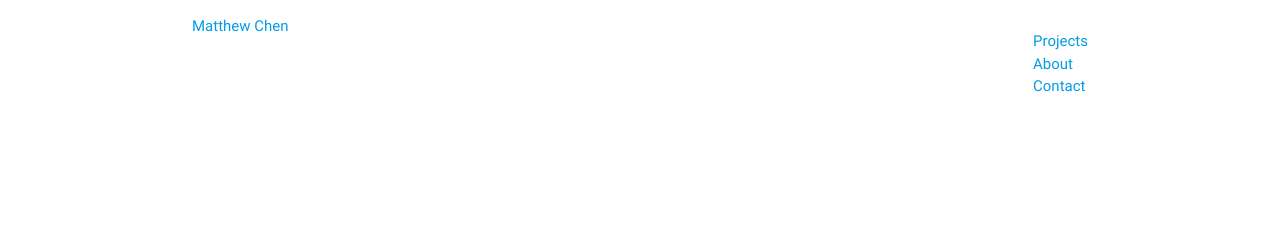
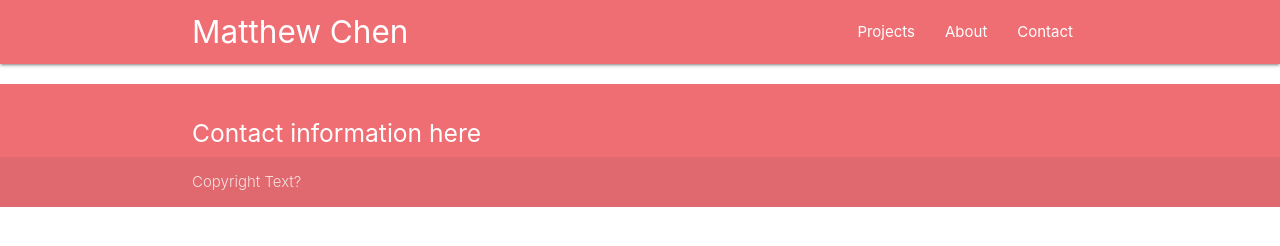
Before and after one commit to kenosie/MXCwebsite, a plain HTML site: page index.html in a window 1280 px wide. Drawn offline with nearby package versions, Linux system fonts and the light colour scheme; files that its build step writes are made by us from their sources; files whose address does not match are found by name.

Commit message:
Completed implementation of materialize css, added footer.

```diff
--- a/index.css
+++ b/index.css
@@ -0,0 +1,9 @@
+body {
+	display: flex;
+    min-height: 100vh;
+    flex-direction: column;
+}
+
+main {
+	flex: 1 0 auto;
+}
--- a/index.html
+++ b/index.html
@@ -5,6 +5,9 @@
       <link href="http://fonts.googleapis.com/icon?family=Material+Icons" rel="stylesheet">
       <!--Import materialize.css-->
       <link type="text/css" rel="stylesheet" href="css/materialize.min.css"  media="screen,projection"/>
+
+	  <!-- Compiled and minified CSS (CDN) -->
+	  <link rel="stylesheet" href="https://cdnjs.cloudflare.com/ajax/libs/materialize/0.97.7/css/materialize.min.css">
 
       <!--Let browser know website is optimized for mobile-->
       <meta name="viewport" content="width=device-width, initial-scale=1.0"/>
@@ -14,6 +17,7 @@
 
 
 	  <header>
+		<nav>
 			<div class="nav-wrapper container">
 				<a href="#" class="brand-logo left">Matthew Chen</a>
 				<ul id="nav-mobile" class="right hide-on-med-and-down">
@@ -22,6 +26,7 @@
 					<li><a href="#">Contact</a></li>
 				</ul>
 			</div>
+		</nav>
 	  </header>
 
 	  <main>
@@ -29,8 +34,14 @@
 		</p>
 	  </main>
 
-	  <footer>
+	  <footer class="page-footer">
 		<div class="container">
+			<h5>Contact information here</h5>
+		</div>
+		<div class="footer-copyright">
+			<div class="container">
+				Copyright Text?
+			</div>
 		</div>
 	  </footer>
 
```
Also changed, not shown: base.css (deleted), base.html (deleted). Lines whose indentation alone changed are shown as unchanged.
